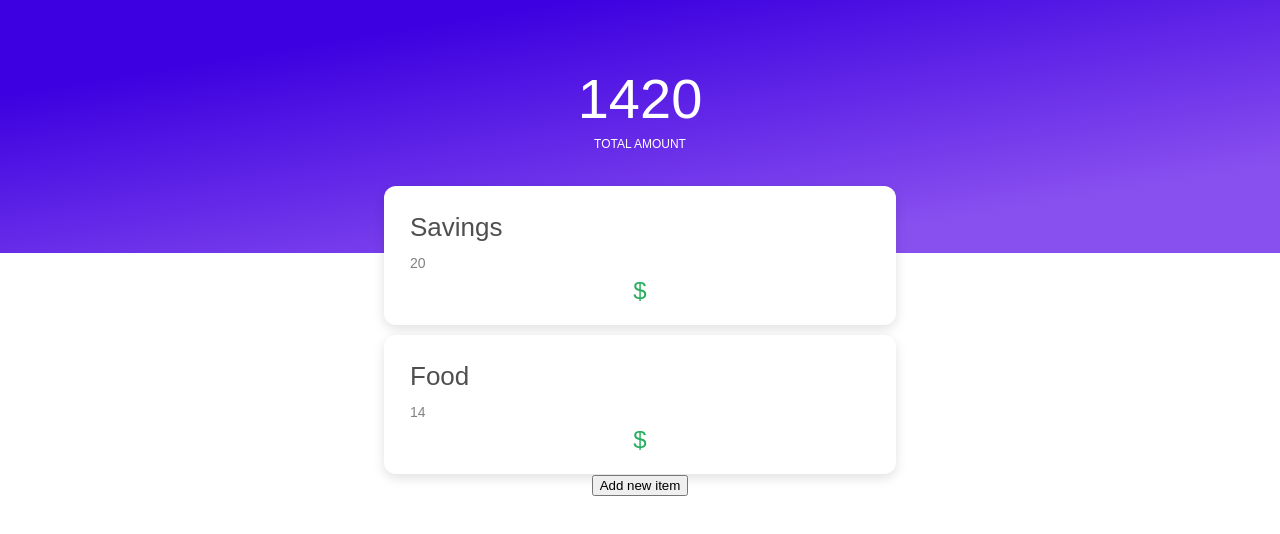
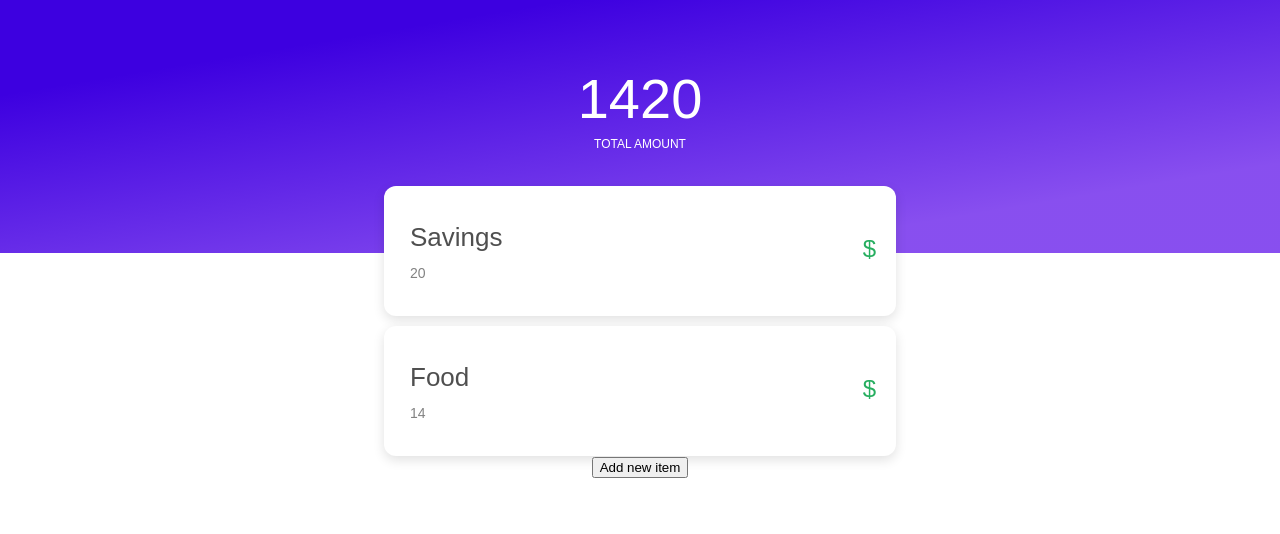
Before and after one commit to jacksonhvisuals/budget-calculator, a React (Create React App) app: page / in a window 1280 px wide. Shown: the top 534 px of the page. Built offline with nearby package versions, Linux system fonts and the light colour scheme.

Commit message:
:lipstick: Correctly position the title, percent, and calculation in the cards

```diff
--- a/src/components/ItemInput/ItemInput.css
+++ b/src/components/ItemInput/ItemInput.css
@@ -23,7 +23,6 @@
     font-weight: 500;
     line-height: normal;
     font-size: 24px;
-
     color: #27AE60;
 }
 #item-card {
@@ -32,4 +31,14 @@
     box-shadow: 0px 4px 12px rgba(0, 0, 0, 0.12);
     margin-top: 10px;
     padding: 20px;
+
 }
+#item-card::after {
+    clear: both;
+    display: block;
+    height: 0;
+    content: " ";
+}
+
+.left-half {float: left;padding-top: 10px;}
+.right-half {float: right;line-height: 90px;}
--- a/src/components/ItemInput/ItemInput.js
+++ b/src/components/ItemInput/ItemInput.js
@@ -33,9 +33,13 @@ class ItemInput extends Component {
         return(
             <div>
                 <div id="item-card">
-                    <input type="text" id="itemTitle" placeholder={this.state.itemName} value={this.state.itemName} onChange={this.updateName} />
-                    <input type="number" id="itemPercentage" placeholder={this.state.itemPercentage} value={this.state.itemPercentage} onChange={this.updatePercentage} onBlur={this.updatePercentageBlur} />
-                    <span  id="itemTotal">${this.props.itemTotal}</span>
+                    <div class="left-half">
+                        <input type="text" id="itemTitle" placeholder={this.state.itemName} value={this.state.itemName} onChange={this.updateName} />
+                        <input type="number" id="itemPercentage" placeholder={this.state.itemPercentage} value={this.state.itemPercentage} onChange={this.updatePercentage} onBlur={this.updatePercentageBlur} />
+                    </div>
+                    <div class="right-half">
+                        <span  id="itemTotal">${this.props.itemTotal}</span>
+                    </div>
                 </div>
             </div>
         );
```
